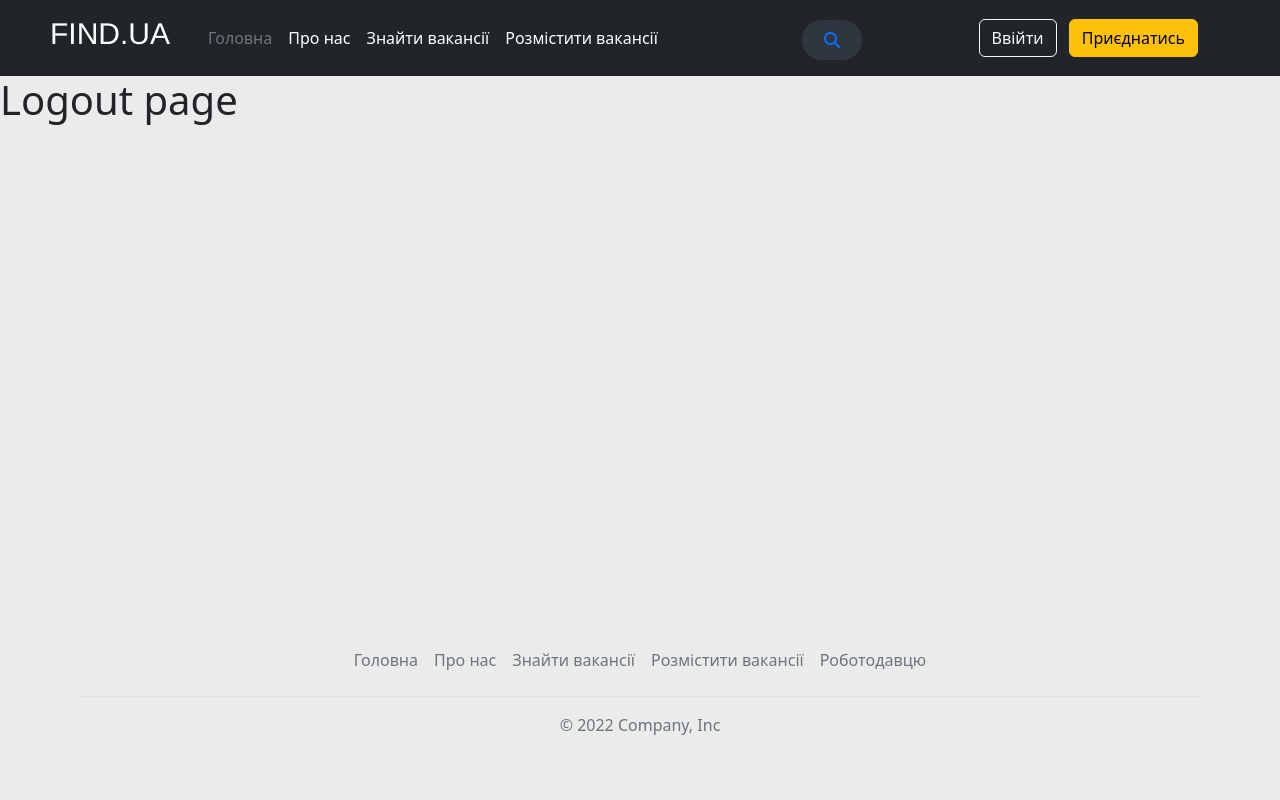
After one commit to Dimaaap/site-for-find-work-django, a Django app: template worksite/jobseeker/templates/jobseeker/jobseeker_logout.html in a window 1280 px wide. The commit adds this page. Run offline with Django 3.2, Linux system fonts and the light colour scheme; the template is opened without the code that fills it, so the values that code supplies are empty; some libraries are stand-ins or nearby versions.

Commit message:
Added a logout system, login form for jobseekers and made authenticate after register

```diff
--- a/worksite/jobseeker/forms.py
+++ b/worksite/jobseeker/forms.py
@@ -67,10 +67,10 @@ class JobseekerLoginForm(forms.Form):
 
     def clean_password(self):
         password = self.cleaned_data['password']
-        email = self.cleaned_data['email']
+        email = self.clean_email()
         jobseeker = get_write_from_model(JobseekerRegisterInfo, 'email', email)
-        if not jobseeker or not check_password_hash(jobseeker.password, password):
-            raise forms.ValidationError('Не праильні логін або пароль')
+        if not jobseeker and not check_password_hash(jobseeker.password, password):
+            raise forms.ValidationError('Не правильний логін або пароль')
         return password
 
 
--- a/worksite/jobseeker/models.py
+++ b/worksite/jobseeker/models.py
@@ -2,6 +2,7 @@ import random
 
 from django.db import models
 from django.contrib.auth.models import AbstractUser
+from django.contrib.auth.base_user import BaseUserManager
 from phonenumber_field.modelfields import PhoneNumberField
 from werkzeug.security import generate_password_hash
 
--- /dev/null
+++ b/worksite/jobseeker/static/jobseeker/css/jobseeker_logout.css
@@ -0,0 +1,87 @@
+* {
+    margin: 0;
+    padding: 0;
+}
+
+html {
+    height: 100%;
+}
+
+body {
+    margin: 0;
+    padding: 0;
+    height: 100%;
+    background-color: #EBEBEB;
+}
+
+
+/* SEARCH-BOX */
+.search-box {
+    position: absolute; /* Задання контейнеру із полем для пошуку плаваючу позицію */
+    top: 0%;
+    left: 65%;
+    transform: translate(-50%,50%);
+    background: #2f3640;
+    height: 40px;
+    border-radius: 40px;
+    padding: 10px;
+}
+
+/* BUTTON FOR SEARCH */
+.search-btn {
+    color: $1da1f3;
+    float: right;;
+    width: 40px;
+    height: 40px;
+    border-radius: 50%;
+    background: #2f3640;
+    display: flex;
+    justify-content: center;
+    text-decoration: none;
+    align-items: center;
+    margin-top: -10px;
+}
+
+/* COMPANY LOGO */
+.company-title {
+    margin-left: -80px;
+    margin-right: 30px;
+    font-family: Helvetica;
+    font-size: 30px;
+}
+
+.search-box:hover > .search-txt {
+    width: 240px;
+    padding: 0 6px;
+}
+
+.search-box:hover > .search-btn {
+    background: white;
+}
+
+/* INPUT FIELD FORM */
+.search-txt {
+    border: none;
+    background: none;
+    outline: none;
+    float: left;
+    padding: 0;
+    color: white;
+    font-size: 16px;
+    transition: 0.4s;
+    line-height: 20px;
+    width: 0px;
+    transition: 0.4s;
+}
+
+
+/* FOOTER */
+.wrapper {
+    height: 100%
+}
+
+.content {
+    box-sizing: border-box;
+    min-height: 75%;
+    padding-bottom: 90px;
+}
--- /dev/null
+++ b/worksite/jobseeker/templates/jobseeker/jobseeker_logout.html
@@ -0,0 +1,10 @@
+{% extends 'main_page/base.html' %}
+
+{% load static %}
+{% block css_additional %}
+  <link rel="stylesheet" href="{% static 'jobseeker/css/jobseeker_logout.css' %}">
+{% endblock %}
+
+{% block body %}
+  <h1>Logout page</h1>
+{% endblock %}
--- a/worksite/jobseeker/urls.py
+++ b/worksite/jobseeker/urls.py
@@ -4,5 +4,7 @@ from .views import *
 
 urlpatterns = [
     path('', jobseeker_login_view, name='login'),
-    path('/register', jobseeker_register_view, name='register')
+    path('/register', jobseeker_register_view, name='register'),
+    path('/logout', jobseeker_logout_view, name='logout'),
+    path('/success_register', success_register_view, name='success')
 ]
--- a/worksite/main_page/templates/main_page/base.html
+++ b/worksite/main_page/templates/main_page/base.html
@@ -37,8 +37,12 @@
                 </div>
 
                 <div class="text-end">
-                    <a href="{% url 'login' %}" class="btn btn-outline-light me-2">Ввійти</a>
-                    <a href="{% url 'register' %}" class="btn btn-warning">Приєднатись</a>
+                    {% if not user.is_authenticated %}
+                        <a href="{% url 'login' %}" class="btn btn-outline-light me-2">Ввійти</a>
+                        <a href="{% url 'register' %}" class="btn btn-warning">Приєднатись</a>
+                    {% else %}
+                        <a href="{% url 'logout' %}" class="btn btn-outline-light me-2">Вийти</a>
+                    {% endif %}
                 </div>
               </>
             </div>
--- a/worksite/worksite/settings.py
+++ b/worksite/worksite/settings.py
@@ -23,6 +23,7 @@ INSTALLED_APPS = [
     'captcha'
 
 ]
+AUTH_USER_MODEL = 'jobseeker.JobseekerRegisterInfo'
 
 MIDDLEWARE = [
     'django.middleware.security.SecurityMiddleware',
@@ -65,7 +66,6 @@ DATABASES = {
     }
 }
 
-AUTH_USER_MODEL = 'jobseeker.JobseekerRegisterInfo'
 
 AUTH_PASSWORD_VALIDATORS = [
     {
```
Also changed, not shown: worksite/jobseeker/static/jobseeker/css/jobseeker_login.css (+101 -1 lines), worksite/jobseeker/templates/jobseeker/jobseeker_login.html (+6 -3 lines), worksite/jobseeker/templates/jobseeker/jobseeker_success_register.html (added, +10 -0 lines), worksite/jobseeker/views.py (+25 -7 lines), worksite/jobseeker/migrations/0008_alter_jobseekerregisterinfo_managers.py (added), worksite/jobseeker/migrations/0009_alter_jobseekerregisterinfo_managers.py (added).
